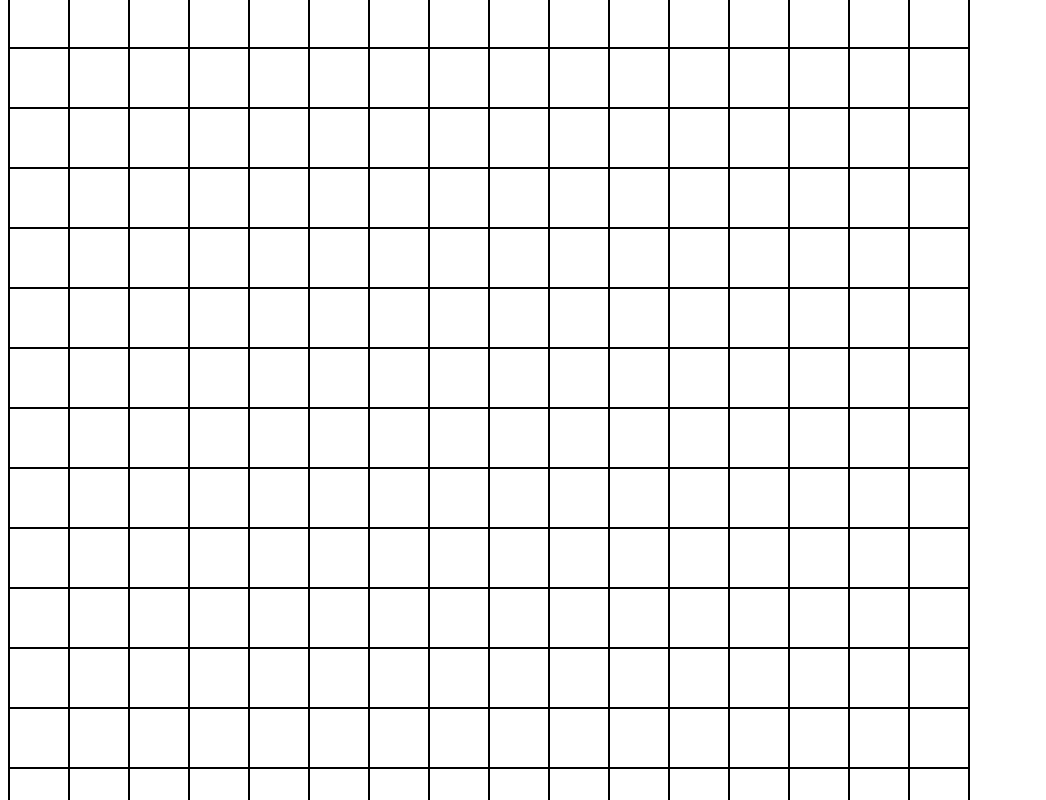
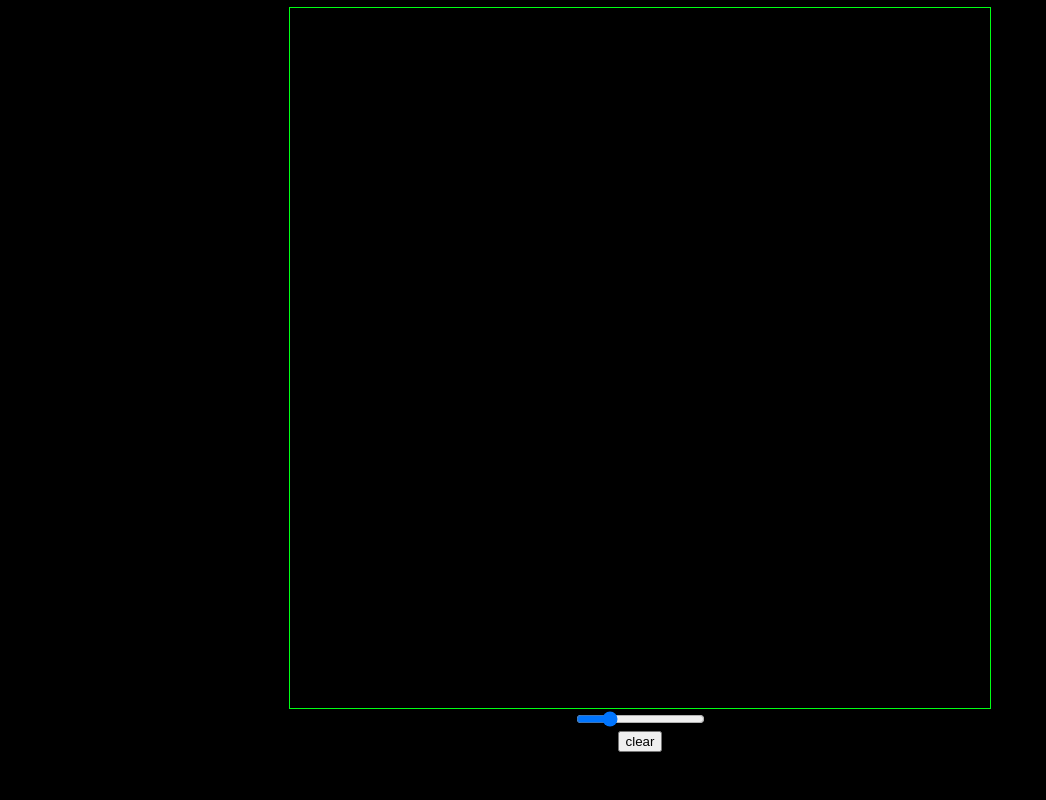
Before and after one commit to GuiceJoose/Sketchpad, a plain HTML site: page index.html in a window 1280 px wide. Shown: the part 81-881 px from the top of the page, without its empty margins (0-1046 px from the left). After the commit the page ends 841 px from the top, so only its background shows below. Drawn offline with Linux system fonts and the light colour scheme.

Commit message:
Add style and slider adjustment

```diff
--- a/index.html
+++ b/index.html
@@ -8,8 +8,12 @@
     <link rel="stylesheet" href="styles.css">
 </head>
 <body>
+    <h1>Draw Stuff!</h1>
     <div class="pad"></div>
-
+    <div class="controls">
+        <input type="range" min="2" max="100" value="25" class="slider" id="myRange">
+    </div>
+<button class="button">clear</button>
     <script src="script.js"></script>
 </body>
 </html>
--- a/script.js
+++ b/script.js
@@ -1,16 +1,39 @@
 const pad = document.querySelector('.pad');
 
-function makePad(){
-    for (let i=0; i<256; i++) {
+function removeAllChildNodes(parent) {
+    while (parent.firstChild) {
+        parent.removeChild(parent.firstChild);
+    }
+}
+
+function makePad(numberOfBoxes){
+    removeAllChildNodes(pad);
+    document.documentElement.style.setProperty("--boxNumber", numberOfBoxes);
+    for (let i=0; i<(numberOfBoxes**2); i++) {
         newDiv = document.createElement('div');
         newDiv.classList.add('square');
         pad.appendChild(newDiv)
     }
 }
 
-makePad();
 
-//let squares = document.querySelectorAll('square');
 pad.addEventListener('mouseover', function (event) {
 event.target.classList.add('hovered')
 })
+
+
+let button = document.querySelector('.button');
+let squares = document.querySelectorAll('.square');
+
+button.addEventListener('click', ()=> {squares.forEach(square => {
+    square.classList.remove('hovered');
+})});
+
+let userInput = document.querySelector('.slider');
+let boxNumber = userInput.value;
+
+userInput.addEventListener('change', () => {
+    let boxNumber = userInput.value;
+    makePad(boxNumber);
+})
+makePad(boxNumber);
--- a/styles.css
+++ b/styles.css
@@ -1,20 +1,30 @@
+
+body {
+    display: flex;
+    align-items: center;
+    background-color: black;
+    flex-direction: column;
+}
+
+h1 {
+    color: rgb(0, 255, 21);;
+}
 .pad {
     display: grid;
-    width: 960px;
-    height: 960px;
-    grid-template-columns: repeat(16, 1fr);
-    grid-template-rows: repeat(16, 1fr);
+    width: 700px;
+    height: 700px;
+    grid-template-columns: repeat(var(--boxNumber), 1fr);
+    grid-template-rows: repeat(var(--boxNumber), 1fr);
+    border-color: rgb(0, 255, 21);
+    border-width: 1px;
     border-style: solid;
-    border-color: black;
-    border-width: .1px;
+
 }
 
 .square {
-    border-style: solid;
-    border-width: 1px;
-    background-color: white;
+    background-color: black;
 }
 
 .hovered {
-    background-color: black;
+    background-color: rgb(0, 255, 21);
 }
```
